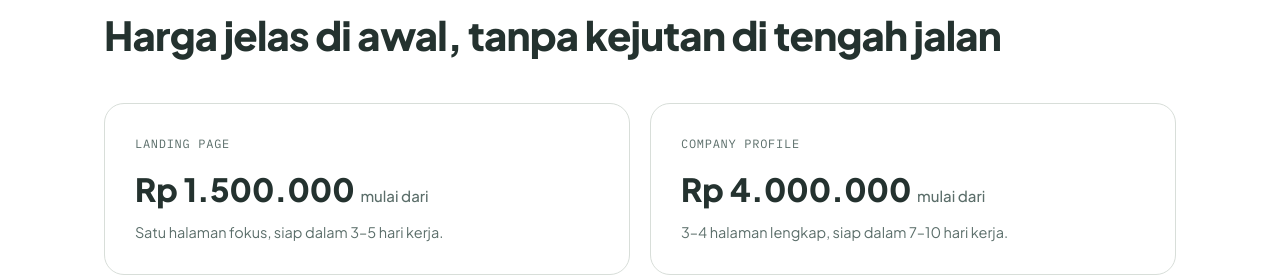
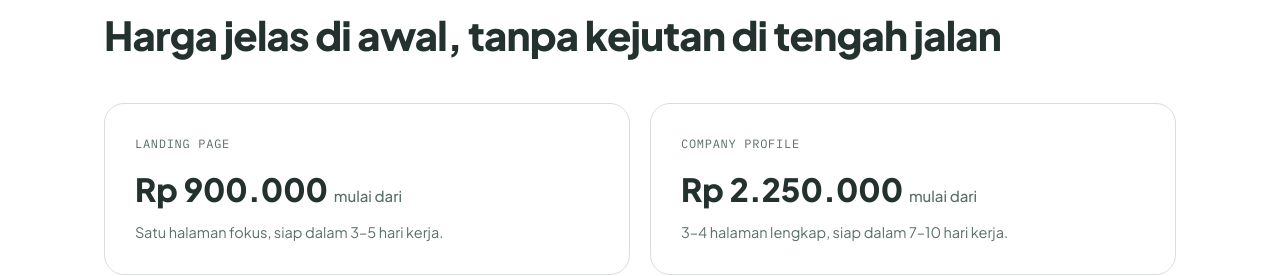
Before and after one commit to hendriksiswoko/sinergi-creativa, a plain HTML site: page index.html in a window 1280 px wide. Shown: the part 2975-3251 px from the top of the page. Drawn offline with Linux system fonts and the light colour scheme.

Commit message:
Update harga landing page dan company profile

```diff
--- a/index.html
+++ b/index.html
@@ -4,7 +4,7 @@
 <meta charset="UTF-8">
 <meta name="viewport" content="width=device-width, initial-scale=1.0">
 <title>Sinergi Creativa — Jasa Landing Page & Company Profile untuk UMKM</title>
-<meta name="description" content="Sinergi Creativa membantu UMKM membuat landing page & company profile profesional. Desain custom, harga jelas mulai Rp1,5 juta, proses cepat. Konsultasi gratis via WhatsApp.">
+<meta name="description" content="Sinergi Creativa membantu UMKM membuat landing page & company profile profesional. Desain custom, harga jelas mulai Rp900 ribu, proses cepat. Konsultasi gratis via WhatsApp.">
 <link rel="canonical" href="https://sinergicreativa.com/">
 
 <!-- Favicons -->
@@ -51,7 +51,7 @@
   "image": "https://sinergicreativa.com/og-image.png",
   "description": "Jasa pembuatan landing page & company profile untuk UMKM. Desain custom, harga jelas, proses cepat.",
   "telephone": "+62895412375516",
-  "priceRange": "Rp1.500.000 - Rp12.000.000",
+  "priceRange": "Rp900.000 - Rp12.000.000",
   "areaServed": "Indonesia",
   "sameAs": [
     "https://instagram.com/sinergicreativa"
@@ -448,12 +448,12 @@
       <div class="price-row">
         <div class="price-card">
           <p class="label">Landing Page</p>
-          <p class="amount">Rp 1.500.000 <span>mulai dari</span></p>
+          <p class="amount">Rp 900.000 <span>mulai dari</span></p>
           <p style="color:var(--ink-soft); font-size:14.5px;">Satu halaman fokus, siap dalam 3–5 hari kerja.</p>
         </div>
         <div class="price-card">
           <p class="label">Company Profile</p>
-          <p class="amount">Rp 4.000.000 <span>mulai dari</span></p>
+          <p class="amount">Rp 2.250.000 <span>mulai dari</span></p>
           <p style="color:var(--ink-soft); font-size:14.5px;">3–4 halaman lengkap, siap dalam 7–10 hari kerja.</p>
         </div>
       </div>
@@ -461,9 +461,9 @@
         <summary>Lihat rincian paket</summary>
         <table class="price-table">
           <tr><th>Paket</th><th>Harga</th><th>Cocok untuk</th></tr>
-          <tr><td>Landing Page — Starter</td><td>Rp 1.500.000</td><td>1 halaman, template disesuaikan</td></tr>
+          <tr><td>Landing Page — Starter</td><td>Rp 900.000</td><td>1 halaman, template disesuaikan</td></tr>
           <tr><td>Landing Page — Growth</td><td>Rp 3.500.000</td><td>1 halaman, desain custom + integrasi WA</td></tr>
-          <tr><td>Company Profile — Basic</td><td>Rp 4.000.000</td><td>3–4 halaman, template disesuaikan</td></tr>
+          <tr><td>Company Profile — Basic</td><td>Rp 2.250.000</td><td>3–4 halaman, template disesuaikan</td></tr>
           <tr><td>Company Profile — Professional</td><td>Rp 7.500.000</td><td>5–7 halaman + blog/portofolio</td></tr>
         </table>
       </details>
```
